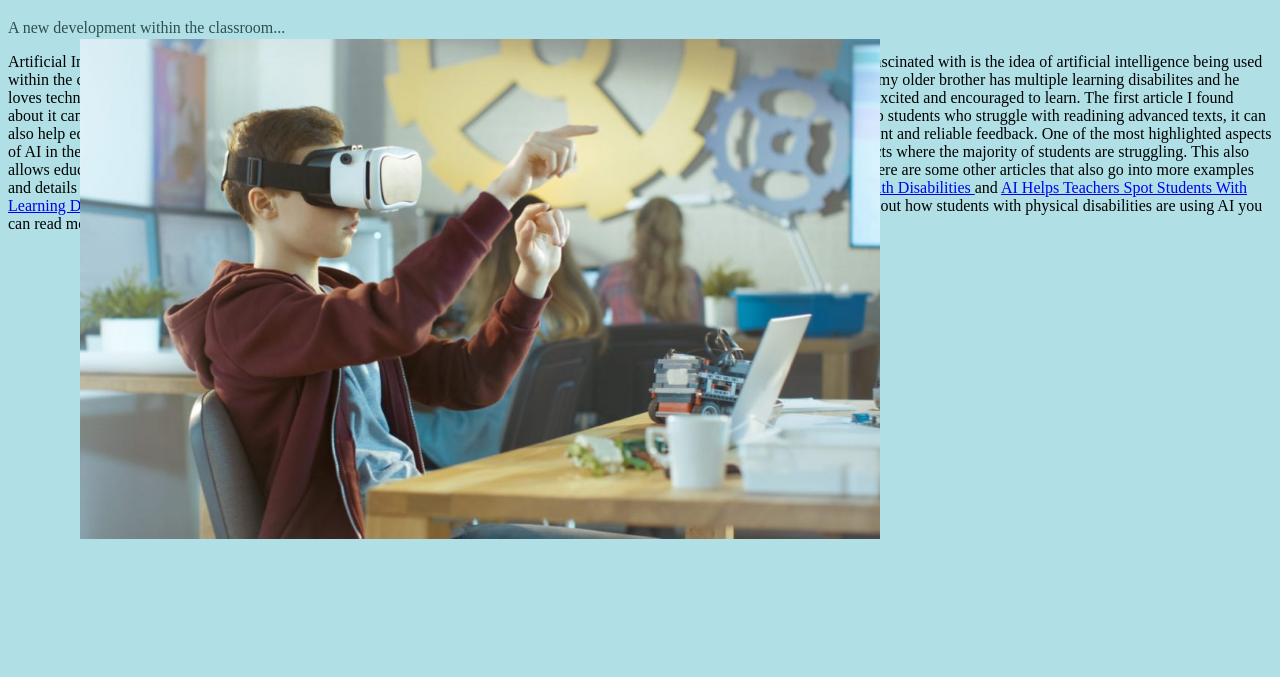
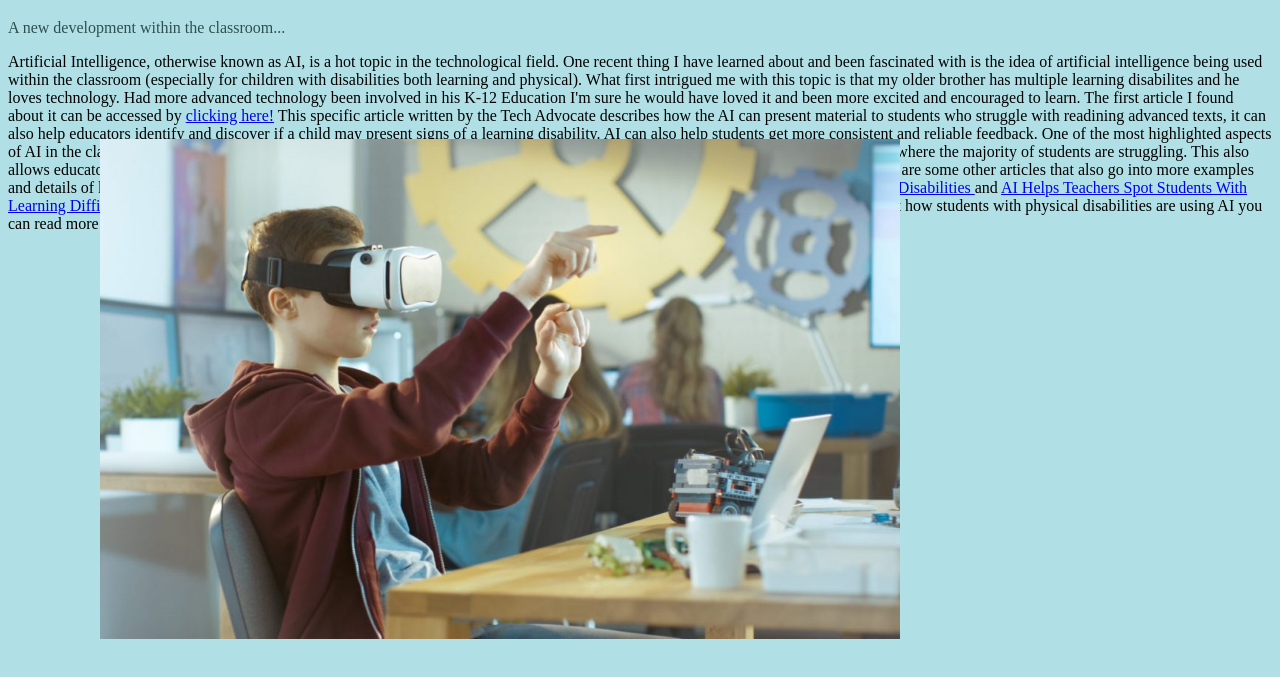
Before and after one commit to jpcrume/jpcrume.github.io, a plain HTML site: page index.html in a window 1280 px wide. Shown: the part 61-738 px from the top of the page. Drawn offline with Linux system fonts and the light colour scheme.

Commit message:
changedd

```diff
--- a/default.css
+++ b/default.css
@@ -10,6 +10,6 @@ body {
 
   .image {
         position: absolute;
-        top: 100px;
-        right: 400px;
+        top: 200px;
+        right: 380px;
   }
```
